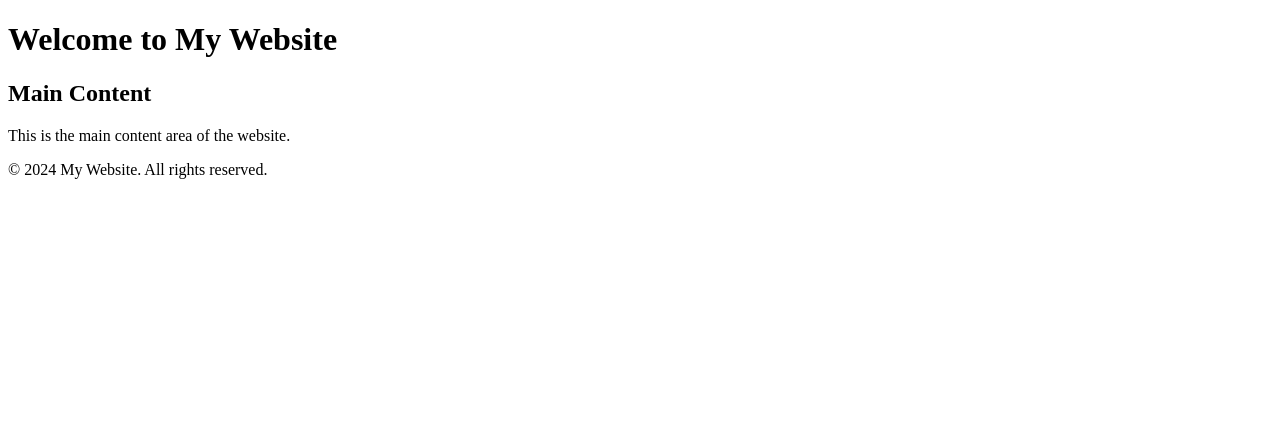
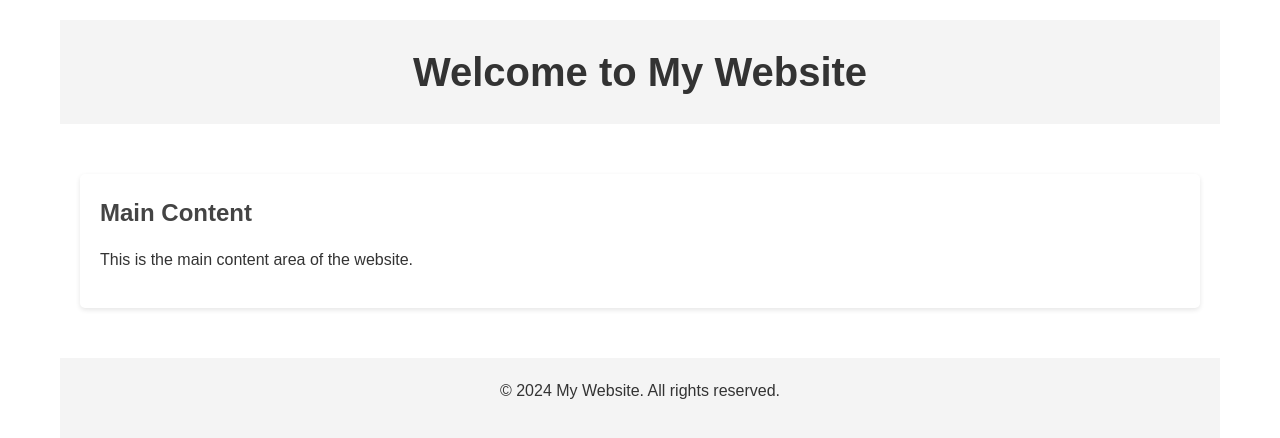
Before and after one commit to joplin2/joplin2.github.io, a plain HTML site: page index.html in a window 1280 px wide. Drawn offline with Linux system fonts and the light colour scheme.

Commit message:
basic css added

```diff
--- a/index.html
+++ b/index.html
@@ -4,6 +4,7 @@
     <meta charset="UTF-8">
     <meta name="viewport" content="width=device-width, initial-scale=1.0">
     <title>My Website</title>
+    <link rel="stylesheet" href="styles.css">
 </head>
 <body>
     <header>
--- /dev/null
+++ b/styles.css
@@ -0,0 +1,69 @@
+/* Reset default styles */
+* {
+    margin: 0;
+    padding: 0;
+    box-sizing: border-box;
+}
+
+/* Basic styling */
+body {
+    font-family: Arial, sans-serif;
+    line-height: 1.6;
+    color: #333;
+    max-width: 1200px;
+    margin: 0 auto;
+    padding: 20px;
+}
+
+/* Header styles */
+header {
+    background-color: #f4f4f4;
+    padding: 20px;
+    text-align: center;
+    margin-bottom: 30px;
+}
+
+header h1 {
+    color: #333;
+    font-size: 2.5em;
+}
+
+/* Main content styles */
+main {
+    padding: 20px;
+}
+
+section {
+    background-color: #fff;
+    padding: 20px;
+    border-radius: 5px;
+    box-shadow: 0 2px 5px rgba(0,0,0,0.1);
+}
+
+h2 {
+    color: #444;
+    margin-bottom: 15px;
+}
+
+p {
+    margin-bottom: 15px;
+}
+
+/* Footer styles */
+footer {
+    text-align: center;
+    padding: 20px;
+    background-color: #f4f4f4;
+    margin-top: 30px;
+}
+
+/* Responsive design */
+@media (max-width: 768px) {
+    body {
+        padding: 10px;
+    }
+
+    header h1 {
+        font-size: 2em;
+    }
+}
```
